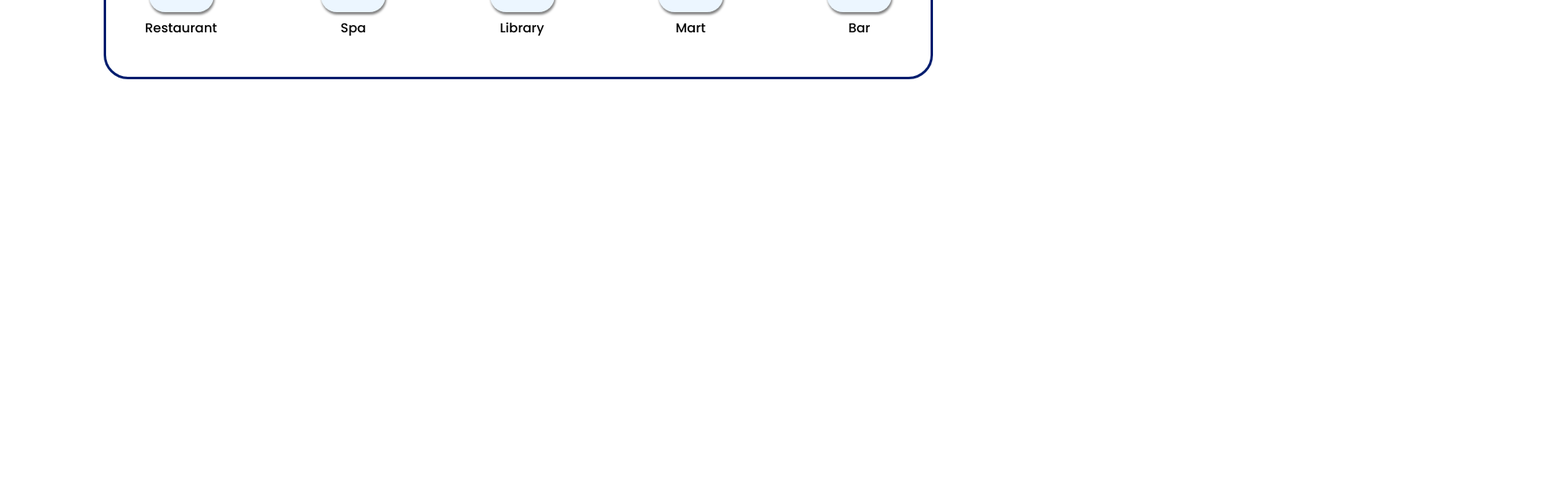
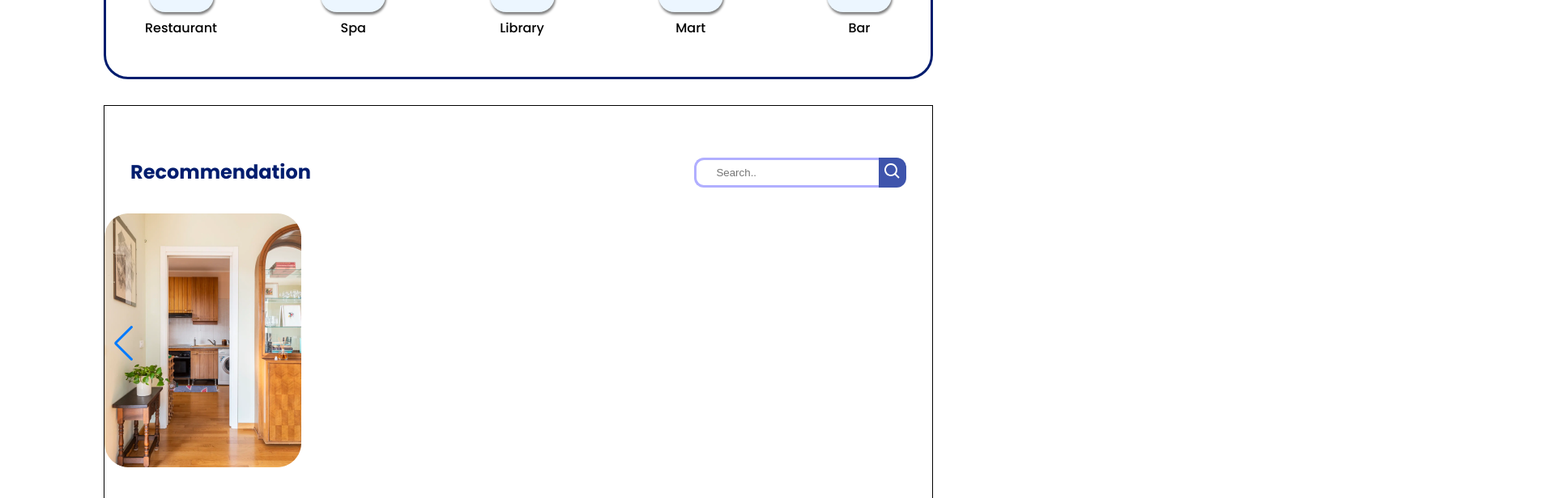
Before and after one commit to gungdikaebs/twice-dey, a React (Vite) app: page / in a window 1280 px wide. Shown: the part 1320-1936 px from the top of the page at 81% size, 1920 px wide, since content can reach past the window. Before the commit the page ends 1450 px from the top, so only its background shows below. Built offline with nearby package versions, Linux system fonts and the light colour scheme.

Commit message:
Recommend Section

```diff
--- a/src/App.css
+++ b/src/App.css
@@ -9,6 +9,7 @@
     --secondary-color: #ffffff;
     --desc-color: #808080;
     --button-color: #3E54AC;
+    --search-color: #B1AFFF;
 }
 
 body {
@@ -31,7 +32,8 @@ body {
 }
 .button:hover {
     color:white;
-    background-color: #0827a1;
+    /* background-color: #0827a1; */
+    background-color: var(--primary-color);
     /* color: rgb(185, 185, 185);
     background-color: #253471; */
 
--- a/src/App.jsx
+++ b/src/App.jsx
@@ -3,6 +3,7 @@ import Hero from "./component/Hero/Hero";
 import MostPicked from "./component/MostPicked/MostPicked";
 import Navbar from "./component/Navbar/Navbar";
 import Facilities from "./component/Facilities/Facilities";
+import Recommend from "./component/Recommend/Recommend";
 
 function App() {
   return (
@@ -11,6 +12,7 @@ function App() {
       <Hero />
       <MostPicked/>
       <Facilities/>
+      <Recommend/>
     </>
   );
 }
--- /dev/null
+++ b/src/component/Recommend/Recommend.css
@@ -0,0 +1,50 @@
+.container-recommend {
+    width: 80%;
+    padding: 2rem 0;
+    margin: auto;
+
+    border: 1px solid;
+  }
+
+  .container-recommend .wrapper-head {
+    display: flex;
+    justify-content: space-between;
+  }
+  .container-recommend .wrapper-head .title {
+    color: var(--primary-color);
+    margin: 2rem;
+    cursor: default;
+  }
+  .container-recommend .wrapper-head .search-bar {
+    color: var(--primary-color);
+    margin: 2rem;
+    cursor: default;
+
+    display: flex;
+  }
+
+
+.wrapper-head .input-search {
+    position: relative;
+    padding: 0.5rem 1.5rem;
+    border-radius: 12px 0 0 12px;
+    border: 3px solid var(--search-color);
+    border-right: none;
+}
+.wrapper-head .button-search {
+    /* position: absolute; */
+    padding: 0.3rem;
+    background-color: var(--button-color);
+    color: white;
+    border: none;
+    border-radius: 0 12px 12px 0;
+    cursor: pointer;
+}
+.wrapper-head .button-search .icon {
+    height: 1.5rem;
+    width: 1.5rem;
+}
+
+.wrapper-body {
+    display: flex;
+}
--- /dev/null
+++ b/src/component/Recommend/Recommend.jsx
@@ -0,0 +1,68 @@
+import React from "react";
+import "./Recommend.css";
+import { RecommendImages } from "../../constants/constants";
+import { BiSearch } from "react-icons/bi";
+import { Swiper, SwiperSlide } from "swiper/react";
+
+// Import Swiper styles
+import "swiper/css";
+import "swiper/css/navigation";
+// import "swiper/css/pagination";
+// import "swiper/css/scrollbar";
+
+// import required modules
+import { Navigation } from "swiper/modules";
+
+
+const Recommend = () => {
+    return (
+        <section className="recommend">
+            <div className="container-recommend">
+                <div className="wrapper-head">
+                    <h2 className="title">Recommendation</h2>
+                    <div className="search-bar">
+                        <input className="input-search" type="text" placeholder="Search.." />
+                        <button className="button-search" type="submit"><BiSearch className="icon"/></button>
+                    </div>
+                </div>
+                <div className="wrapper-body">
+                    <Swiper
+                    modules={[Navigation]}
+                    spaceBetween={50}
+                    slidesPerView={3}
+                    navigation
+                    loop={true}
+                    pagination={{ clickable: true }}
+                    scrollbar={{ draggable: true }}
+                    onSwiper={(swiper) => console.log(swiper)}
+                    onSlideChange={() => console.log("slide change")}>
+                    <div className="content">
+                        {RecommendImages.map(
+                        ({ id, image }) => (
+                            <SwiperSlide>
+                            <div
+                                className="mostpicked-images"
+                                id="mostPickedHover"
+                                key={id}>
+                                <img className="image" src={image} alt="img" />
+                                {/* <div className="container-description">
+                                <div className="description">
+                                    <h2 className="title">{title}</h2>
+                                    <p className="desc">{description}</p>
+                                    <h2 className="price">Rp.{price}</h2>
+                                    <button className="button">Book Now</button>
+                                </div>
+                                </div> */}
+                            </div>
+                            </SwiperSlide>
+                        )
+                        )}
+                    </div>
+                    </Swiper>
+                </div>
+            </div>
+        </section>
+    );
+};
+
+export default Recommend;
--- a/src/constants/constants.jsx
+++ b/src/constants/constants.jsx
@@ -54,3 +54,22 @@ export const MostPickedData = [
     id: 5,
 }
 ];
+
+export const RecommendImages = [
+    {
+        image: "./images/recommend-img.png",
+        id: 0
+    },
+    {
+        image: "./images/recommend-img.png",
+        id: 1
+    },
+    {
+        image: "./images/recommend-img.png",
+        id: 2
+    },
+    {
+        image: "./images/recommend-img.png",
+        id: 3
+    }
+]
```
Also changed, not shown: public/images/recommend-img.png (added).
